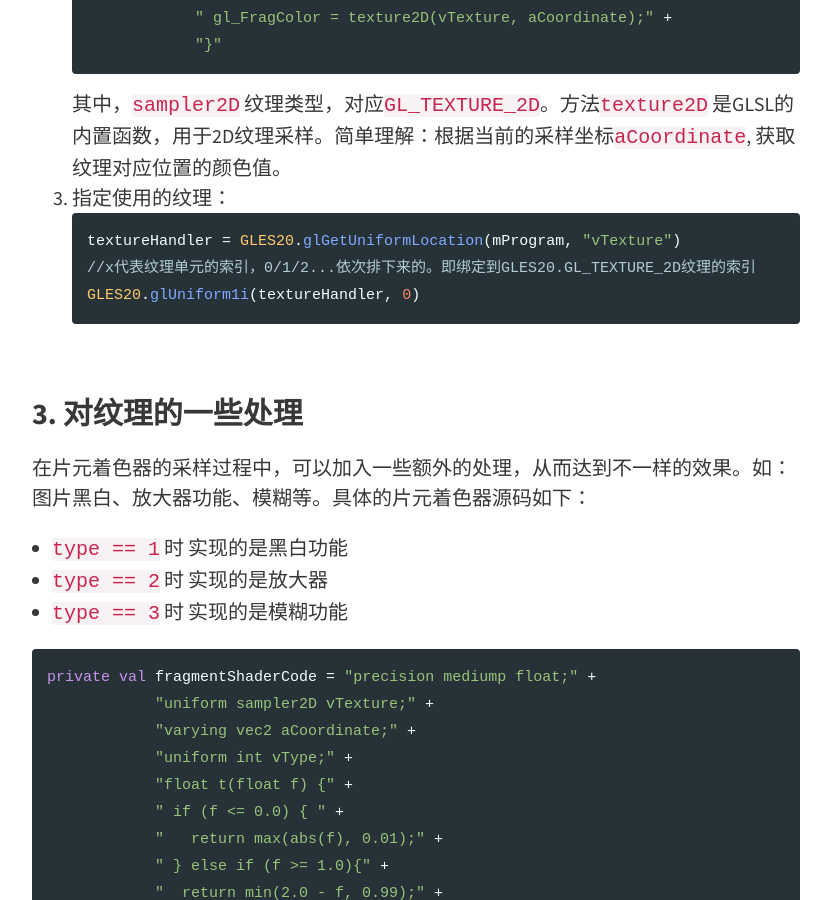
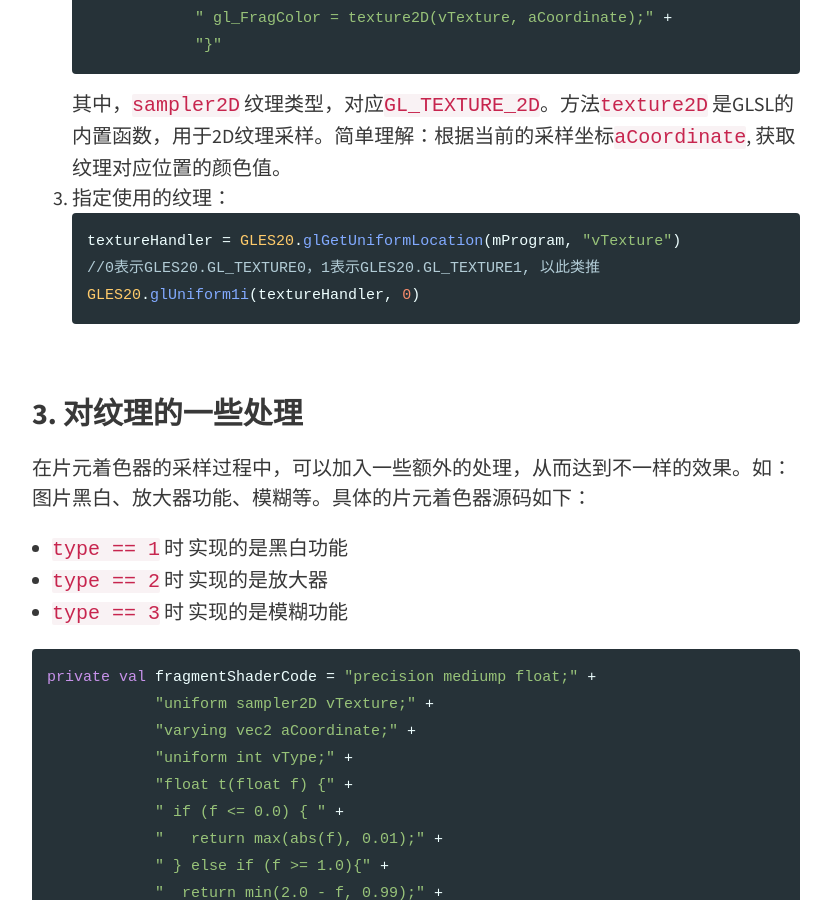
Before and after one commit to ejin66/ejin66.github.io, a Jekyll site: the page built from _posts/2018-11-13-opengl-study-3.md, in a window 1280 px wide and 900 px high, scrolled down 1655 px. Shown: the whole window, without its empty margins (224-1055 px from the left). Built offline with Jekyll 4.4.1, drawn with Linux system fonts in a browser that asks for light colours; some of the changed text lies outside the part shown.

Commit message:
Update 2018-11-13-opengl-study-3.md

````diff
--- a/_posts/2018-11-13-opengl-study-3.md
+++ b/_posts/2018-11-13-opengl-study-3.md
@@ -72,7 +72,7 @@ tags: [OpenGL]
 
       ```kotlin
       textureHandler = GLES20.glGetUniformLocation(mProgram, "vTexture")
-      //x代表纹理单元的索引，0/1/2...依次排下来的。即绑定到GLES20.GL_TEXTURE_2D纹理的索引
+      //0表示GLES20.GL_TEXTURE0，1表示GLES20.GL_TEXTURE1, 以此类推
       GLES20.glUniform1i(textureHandler, 0)
       ```
 
@@ -243,7 +243,7 @@ class BitmapTexture(var mContext: Context): GLSurfaceView.Renderer {
 
         createTexture()
 
-        //代表纹理单元的索引，0/1/2...依次排下来的。即绑定到GLES20.GL_TEXTURE_2D纹理的索引
+        //0表示GLES20.GL_TEXTURE0，1表示GLES20.GL_TEXTURE1, 以此类推
         GLES20.glUniform1i(textureHandler, 0)
 
         GLES20.glDrawArrays(GLES20.GL_TRIANGLE_STRIP, 0, sPos.size / 2)
````
